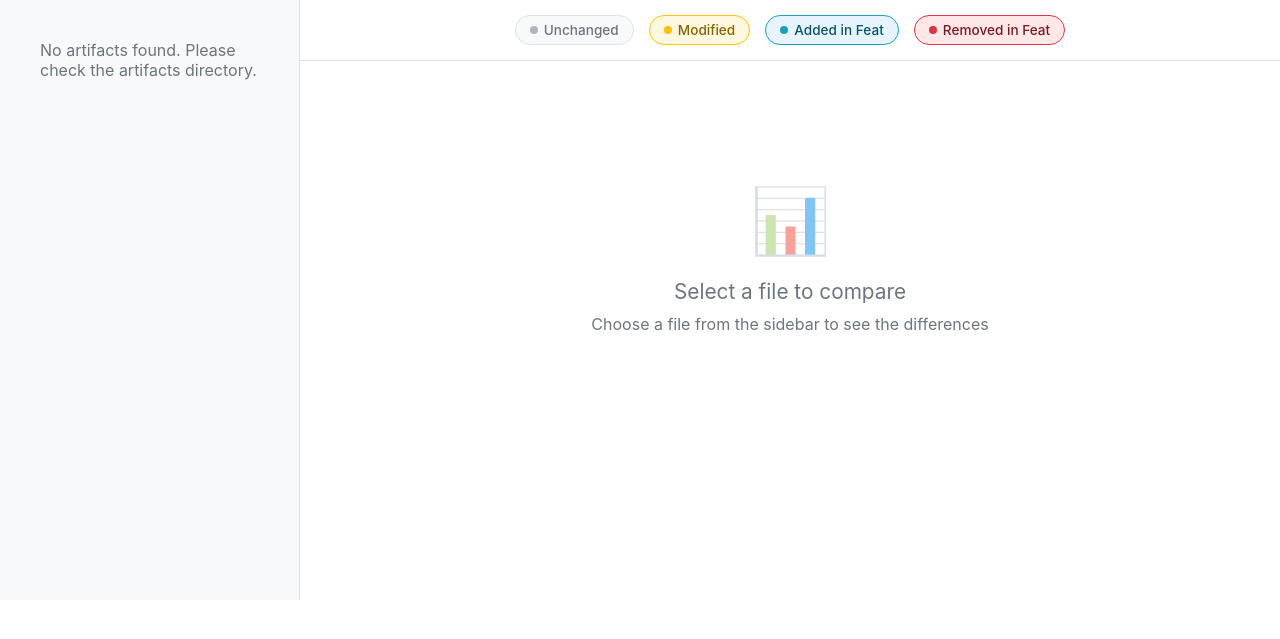
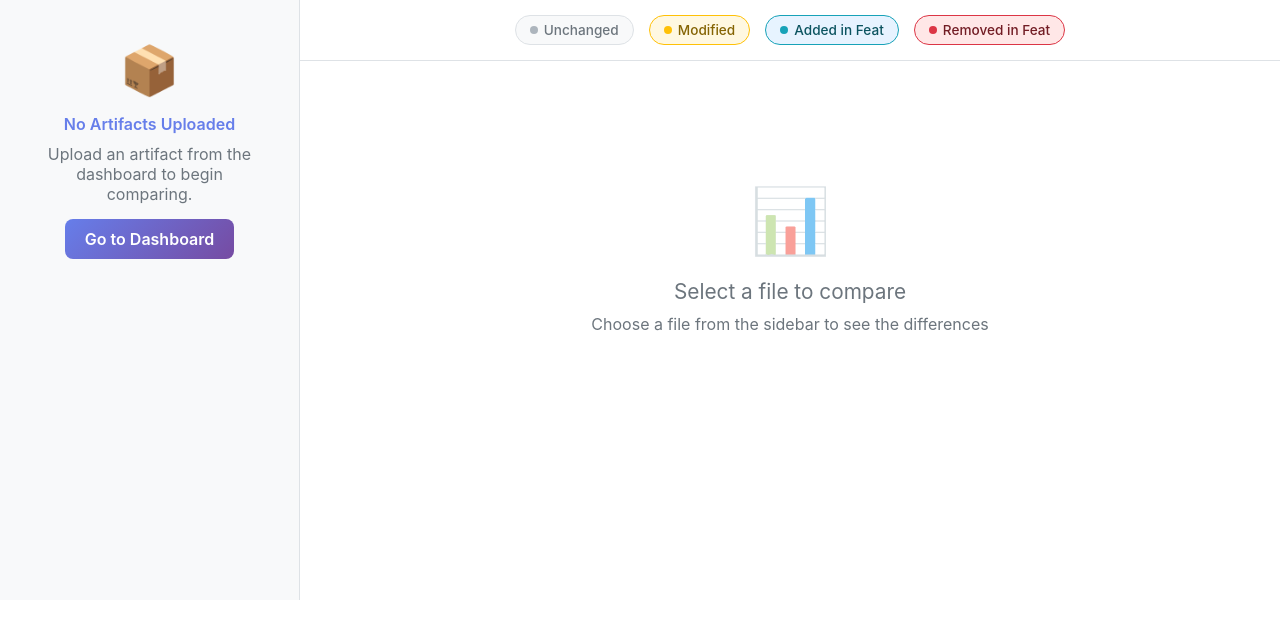
Before and after one commit to Yeltsin-Z/StaffView, a Flask app: page /compare in a window 1280 px wide. Shown: the part 140-779 px from the top of the page. Run offline with Flask 3, Linux system fonts and the light colour scheme; data that the repository does not hold is empty.

Commit message:
Fix: Use uploads folder for Render deployment, improve empty state

```diff
--- a/app.py
+++ b/app.py
@@ -18,9 +18,18 @@ import json
 app = Flask(__name__)
 
 # Configuration
-ARTIFACTS_DIR = Path("/Users/yeltsinz/Downloads/regression-diffs (1)")
 UPLOAD_FOLDER = Path(__file__).parent / "uploads"
 UPLOAD_FOLDER.mkdir(exist_ok=True)
+
+# Use environment variable or default to uploads/extracted
+# This makes it work on both local and deployed environments
+default_artifacts = UPLOAD_FOLDER / "extracted"
+ARTIFACTS_DIR = Path(os.getenv('ARTIFACTS_DIR', str(default_artifacts)))
+
+# If default local path exists, use it (for development)
+local_dev_path = Path("/Users/yeltsinz/Downloads/regression-diffs (1)")
+if local_dev_path.exists():
+    ARTIFACTS_DIR = local_dev_path
 
 app.config['UPLOAD_FOLDER'] = UPLOAD_FOLDER
 app.config['MAX_CONTENT_LENGTH'] = 100 * 1024 * 1024  # 100MB max file size
@@ -167,6 +176,10 @@ def compare_view():
 @app.route('/api/structure')
 def get_structure():
     """Get artifact directory structure"""
+    # Check if ARTIFACTS_DIR exists and has content
+    if not ARTIFACTS_DIR.exists() or not any(ARTIFACTS_DIR.iterdir()):
+        return jsonify({})
+
     structure = get_artifact_structure(ARTIFACTS_DIR)
     return jsonify(structure)
 
--- a/templates/index.html
+++ b/templates/index.html
@@ -486,8 +486,11 @@
 
             if (Object.keys(currentStructure).length === 0) {
                 sidebar.innerHTML = `
-                    <div style="padding: 20px; color: #6c757d;">
-                        No artifacts found. Please check the artifacts directory.
+                    <div style="padding: 20px; text-align: center;">
+                        <div style="font-size: 3em; margin-bottom: 15px;">📦</div>
+                        <div style="color: #667eea; font-weight: 600; margin-bottom: 10px;">No Artifacts Uploaded</div>
+                        <div style="color: #6c757d; margin-bottom: 15px;">Upload an artifact from the dashboard to begin comparing.</div>
+                        <a href="/" style="display: inline-block; padding: 10px 20px; background: linear-gradient(135deg, #667eea 0%, #764ba2 100%); color: white; text-decoration: none; border-radius: 8px; font-weight: 600;">Go to Dashboard</a>
                     </div>
                 `;
                 return;
```
